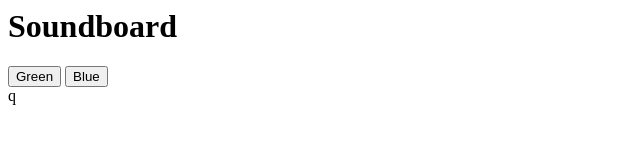
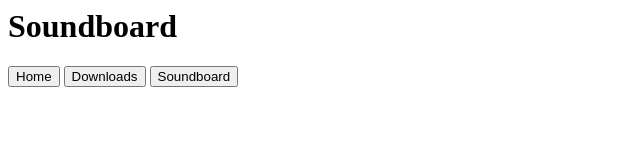
Before and after one commit to TatDankMemes/TatDankMemes.github.io, a plain HTML site: page soundboard.html in a window 1280 px wide. Shown: the whole page, without its empty margins (0-640 px from the left). Drawn offline with Linux system fonts and the light colour scheme.

Commit message:
Update soundboard.html

```diff
--- a/soundboard.html
+++ b/soundboard.html
@@ -10,8 +10,10 @@
   <h1>Soundboard</h1>
   </header>
   <nav>
-    <button class="button Home">Green</button>
-    <button class="button Downloads">Blue</button>
+    <button class="button home">Home</button>
+    <button class="button downloads">Downloads</button>
+    <button class="button soundboard">Soundboard</button>
   </nav>
-</body>q
+</body>
+
 </html>
```
